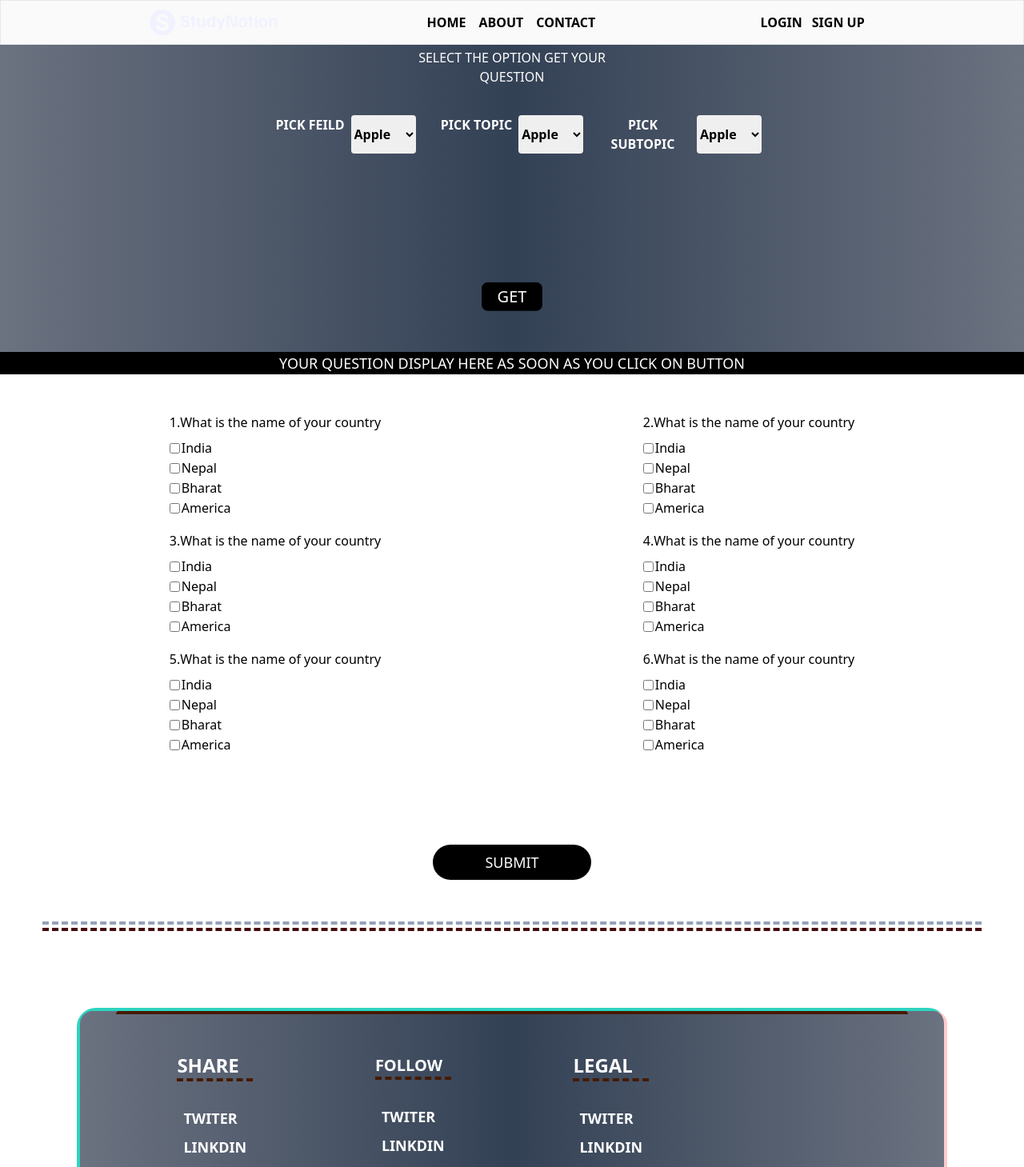
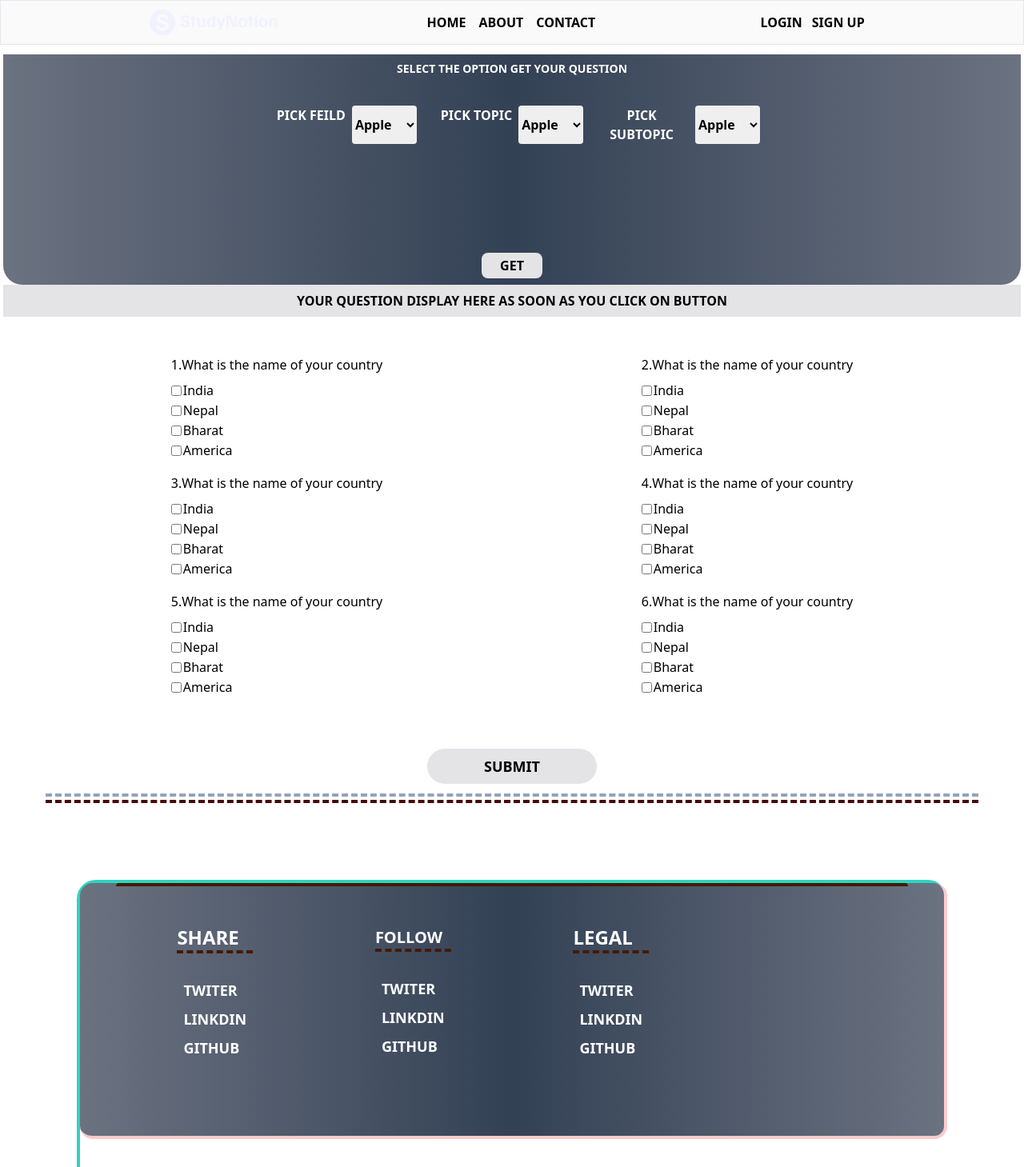
Before and after one commit to Connect-with-US/surprise_test, a React (Create React App) app in the folder frontend/: page /testpage in a window 1280 px wide. Shown: the top 1459 px of the page at 80% size. Built offline with nearby package versions, Linux system fonts and the light colour scheme.

Commit message:
home and test page UI changed and also backend[new data added]

```diff
--- a/frontend/src/components/TestData.js
+++ b/frontend/src/components/TestData.js
@@ -1,6 +1,5 @@
 import React from 'react'
 import { useEffect,useState } from 'react'
-import { FiUsers } from "react-icons/fi";
 import { FiMoreVertical } from "react-icons/fi";
 import { apiConnector } from '../service/apisConnector';
 const BASE_URL="http://localhost:8000";
@@ -24,8 +23,8 @@ const TestData = () => {
             <div key={index} className='grid  bg-neutral-50 shadow-md hover:shadow-2xl border-2 z-11 text-neutral-700   p-4 px-6 rounded-lg min-h-44 gap-y-[20px] mb-10'>
             <div className='flex  justify-between items-center text-sm gap-x-3 border-l-4  border-green-800 rounded-sm'>
             <div className='flex gap-x-4 font-semibold items-center '>
-              <button className='border px-2 py-1 rounded'> SETUP IN PROCESS</button>
-              <span>CREATED:2023.12.29</span></div>
+              <button className='border px-2 py-1 rounded text-green-950'>{item.status?(item.status):("SETUP IN PROCESS")} </button>
+              <span>{`DATE ${item.created_At}`}</span></div>
 
               <FiMoreVertical size={20} />
             </div>
@@ -33,11 +32,11 @@ const TestData = () => {
             <p className='w-full'>{item.des}</p>
             {/* <img src={photo} alt='this is' sizes={30} className='rounded-xl object-cover w-56 h-48 mx-auto'/> */}
             <div className='flex  justify-between items-center font-semibold'>
-              <div className='flex gap-3 items-center'><p>74% <span>avg.score</span></p>
-              <p className=' border-l-2 px-4 '>Results</p>
-              <FiUsers className=' border-l-2 px-4 fill-black ' />
+              <div className='flex gap-3 items-center'><p>{item.score} <span>avg.score</span></p>
+              <p className=' border-l-[3px] border-zinc-200 rounded-sm px-4 '>{`Results ${" "}( ${item.no_of_participant}+)`}</p>
+
               </div>
-              <button className='border px-4 py-1 rounded '> HTML</button>
+              <button className='border px-4 py-1 rounded '>{item.tage? (item.tage):("Tage Has Not Set")} </button>
 
             </div>
             </div>
--- a/frontend/src/components/common/Button.js
+++ b/frontend/src/components/common/Button.js
@@ -2,9 +2,9 @@ import React from 'react'
 
 const Button = () => {
   return (
-    <div className='flex justify-center text-white m-12'>
-            <button className='text-lg bg-black rounded-3xl p-2 w-1/6 mx-auto'>SUBMIT</button>
-        </div>
+
+      <button className='text-lg font-semibold text-black bg-zinc-200 hover:bg-zinc-400 rounded-3xl p-2 w-1/6 mx-auto mb-2'>SUBMIT</button>
+
   )
 }
 
--- a/frontend/src/pages/Home.js
+++ b/frontend/src/pages/Home.js
@@ -13,9 +13,9 @@ const Home = () => {
     <div className=' '>
       <div className='grid grid-cols-3   w-full h-[288px] mt-3 bg-gradient-to-r from-gray-500 via-slate-700 to-gray-500 rounded-b-3xl ml-1 mr-1  text-center text-white justify-center place-items-center text-3xl gap-x-8'>
         <LineStyle/>
-        <div className='grid gap-20'>
-        <p className='text-white hover:text-purple-300 hover:border-b-4 hover:p-2 hover:rounded-full duration-500 cursor-pointer' > AI BASED TEST ASSISTEMENT </p>
-        <button onClick={()=>(navigate('/testpage'))}  className='animate-bounce text-xl bg-black rounded-3xl py-2 px-4 w-1/3 mx-auto'>TAKE TEST</button>
+        <div className='flex flex-col h-full justify-around'>
+        <p className='text-white hover:text-purple-300 hover:border-b-[4px] hover:p-2 hover:rounded duration-500 cursor-pointer' > AI BASED TEST ASSISTEMENT </p>
+        <button onClick={()=>(navigate('/testpage'))}  className='text-sm font-bold bg-zinc-300 rounded-3xl p-2 w-[35%] mx-auto text-black hover:bg-neutral-50'>TAKE TEST</button>
         <p className='w-full h-1 border-b border-dashed border-t '/>
         </div>
         <div className=' bg-stone-50 w-11/12 h-1/6 rounded-full bottom-6 hover:shadow-2xl' />
--- a/frontend/src/pages/TestPage.js
+++ b/frontend/src/pages/TestPage.js
@@ -25,11 +25,11 @@ const Qdata=[
 ]
 const TestPage = () => {
   return (
-    <div>
-      <div className='flex flex-col w-full h-96 bg-gradient-to-r from-gray-500 via-slate-700 to-gray-500 text-black text-center mt-0'>
-      <p className='text-white text-md mb-6 p-1  w-1/4 mx-auto'>SELECT THE OPTION GET YOUR QUESTION </p>
+    <div className='mr-1 ml-1'>
+      <div className='flex flex-col w-full h-[288px] bg-gradient-to-r from-gray-500 via-slate-700 to-gray-500 text-black text-center rounded-b-3xl mt-3'>
+      <p className='text-white text-sm mb-6 p-1  mx-auto font-semibold mt-1'>SELECT THE OPTION GET YOUR QUESTION </p>
         <form className='h-full' >
-        <div className='flex flex-col gap-y-40'>
+        <div className='flex flex-col gap-y-32'>
         <div className='grid grid-cols-3 w-1/2 mx-auto p-2  text-md font-semibold '>
         <label className='flex w-full justify-center gap-2'>
         <p className='text-white'>PICK FEILD</p>
@@ -58,12 +58,12 @@ const TestPage = () => {
                 <option value="orange">Orange</option>
             </select>
         </label></div>
-        <button   className='animate-bounce text-xl bg-black rounded-lg p-1 w-[6%] mx-auto text-white'>GET</button>
+        <button   className='text-md font-semibold hover:bg-neutral-50 bg-zinc-200 rounded-lg p-1 w-[6%] mx-auto text-black'>GET</button>
         </div>
         </form>
 
       </div>
-      <div className='text-white text-center text-lg font-medium bg-black'>
+      <div className='text-black text-center py-2 text-md font-semibold bg-zinc-200'>
         <p>YOUR QUESTION DISPLAY HERE AS SOON AS YOU CLICK ON BUTTON</p>
       </div>
       <div className='flex justify-center flex-col'>
```
Also changed, not shown: 1 other file (tests, documents, lock files or other folders).
